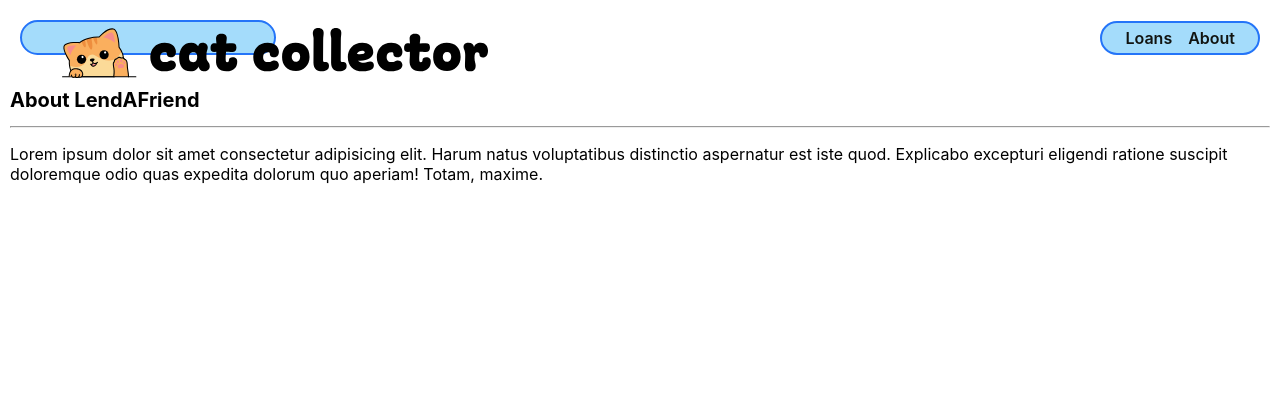
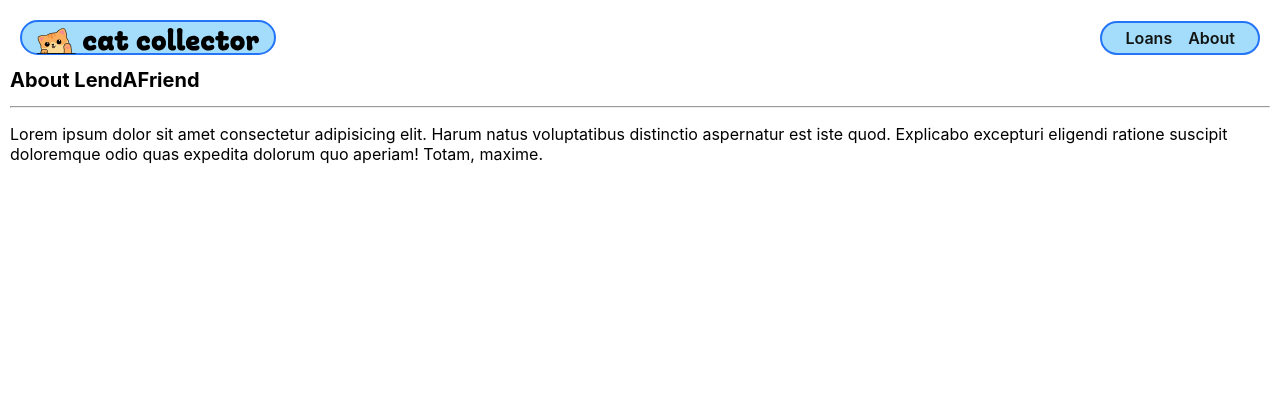
Before and after one commit to korycfitz/lendAFriend, a Django app: template main_app/templates/about.html in a window 1280 px wide. Shown: the top 420 px of the page. After the commit the page ends 164 px from the top, so only its background shows below. Run offline with Django 4.2, Linux system fonts and the light colour scheme; the template is opened without the code that fills it, so the values that code supplies are empty.

Commit message:
fix formatting in base.html making the image fit in the container

```diff
--- a/main_app/templates/base.html
+++ b/main_app/templates/base.html
@@ -17,13 +17,12 @@
   {% endblock %}
 </head>
 <body>
-  <header class="page-header">
+  <header>
     <div class="header-logo-container">
       <a href="/">
         <img
           src="{% static 'images/header-logo.svg' %}"
           alt="LendAFriend Logo"
-          class="header-img"
         >
       </a>
     </div>
```
